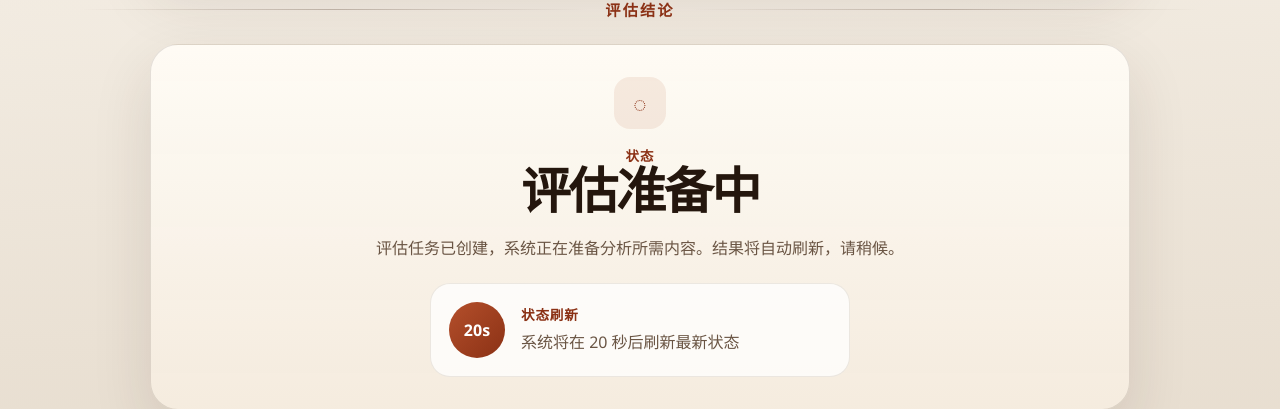
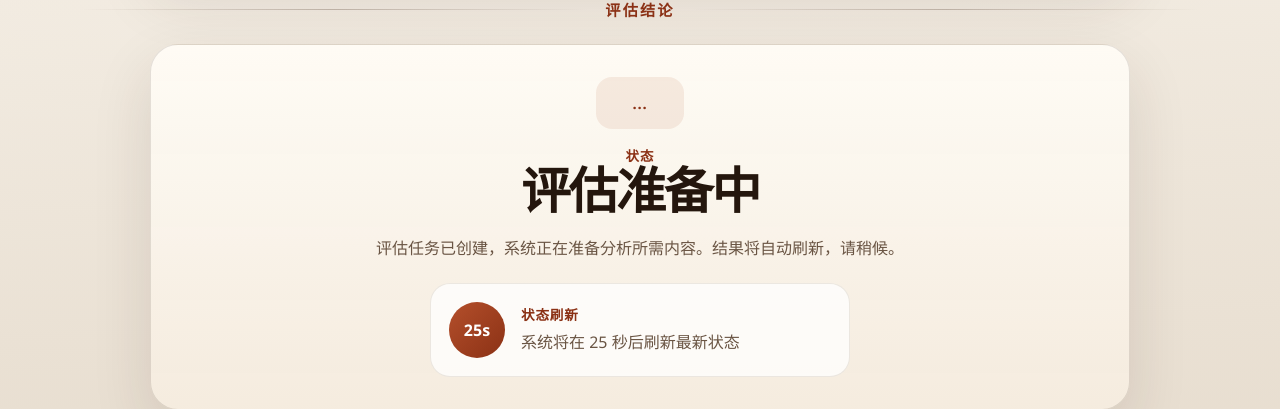
Before and after one commit to missparadox/requirement-evaluator, a React (Vite) app in the folder frontend/: page /evaluations/1 in a window 1280 px wide. Shown: the part 369-778 px from the top of the page. Built offline with nearby package versions, Linux system fonts and the light colour scheme; no server answers.

Commit message:
Refine waiting card countdown and polling

```diff
--- a/frontend/src/features/evaluations/hooks.ts
+++ b/frontend/src/features/evaluations/hooks.ts
@@ -2,7 +2,7 @@ import { useMutation, useQuery } from "@tanstack/react-query";
 
 import { createEvaluation, getEvaluationDetail } from "./api";
 
-const DETAIL_POLL_INTERVAL_MS = 20_000;
+const DETAIL_POLL_INTERVAL_MS = 30_000;
 
 export function useCreateEvaluation() {
   return useMutation({
--- a/frontend/src/pages/EvaluationDetailPage.tsx
+++ b/frontend/src/pages/EvaluationDetailPage.tsx
@@ -56,25 +56,46 @@ function findKeywordLine(markdown: string, keywords: string[]) {
 }
 
 function WaitingStateCard({ status }: { status: "pending" | "running" }) {
+  const refreshSeconds = 30;
+  const [secondsRemaining, setSecondsRemaining] = useState(refreshSeconds);
+
   const title = status === "pending" ? "评估准备中" : "评估进行中";
   const message =
     status === "pending"
       ? "评估任务已创建，系统正在准备分析所需内容。结果将自动刷新，请稍候。"
-      : "评估依赖模型处理，系统正在生成分析结果。页面将每 20 秒自动刷新，请耐心等待。";
+      : "评估依赖模型处理，系统正在生成分析结果。页面将每 30 秒自动刷新，请耐心等待。";
+
+  useEffect(() => {
+    setSecondsRemaining(refreshSeconds);
+
+    const timer = window.setInterval(() => {
+      setSecondsRemaining((current) => {
+        if (current <= 1) {
+          return refreshSeconds;
+        }
+
+        return current - 1;
+      });
+    }, 1_000);
+
+    return () => {
+      window.clearInterval(timer);
+    };
+  }, [status]);
 
   return (
     <section className="state-card waiting-card" aria-live="polite">
       <div className="state-card-mark" aria-hidden="true">
-        ◌
+        ...
       </div>
       <p className="state-card-label">状态</p>
       <h2 className="detail-card-title">{title}</h2>
       <p className="detail-copy">{message}</p>
       <div className="refresh-inline-card">
-        <div className="refresh-circle">20s</div>
+        <div className="refresh-circle">{secondsRemaining}s</div>
         <div>
           <p className="refresh-inline-title">状态刷新</p>
-          <p>系统将在 20 秒后刷新最新状态</p>
+          <p>系统将在 {secondsRemaining} 秒后刷新最新状态</p>
         </div>
       </div>
     </section>
--- a/frontend/src/styles/global.css
+++ b/frontend/src/styles/global.css
@@ -469,15 +469,17 @@ select {
 }
 
 .state-card-mark {
-  width: 52px;
+  min-width: 88px;
   height: 52px;
+  padding: 0 16px;
   display: grid;
   place-items: center;
   border-radius: 16px;
   background: rgba(180, 79, 43, 0.1);
   color: var(--accent-strong);
-  font-size: 1.4rem;
+  font-size: 0.92rem;
   font-weight: 700;
+  letter-spacing: 0.06em;
 }
 
 .state-card-label {
```
Also changed, not shown: 2 other files (tests, documents, lock files or other folders).
